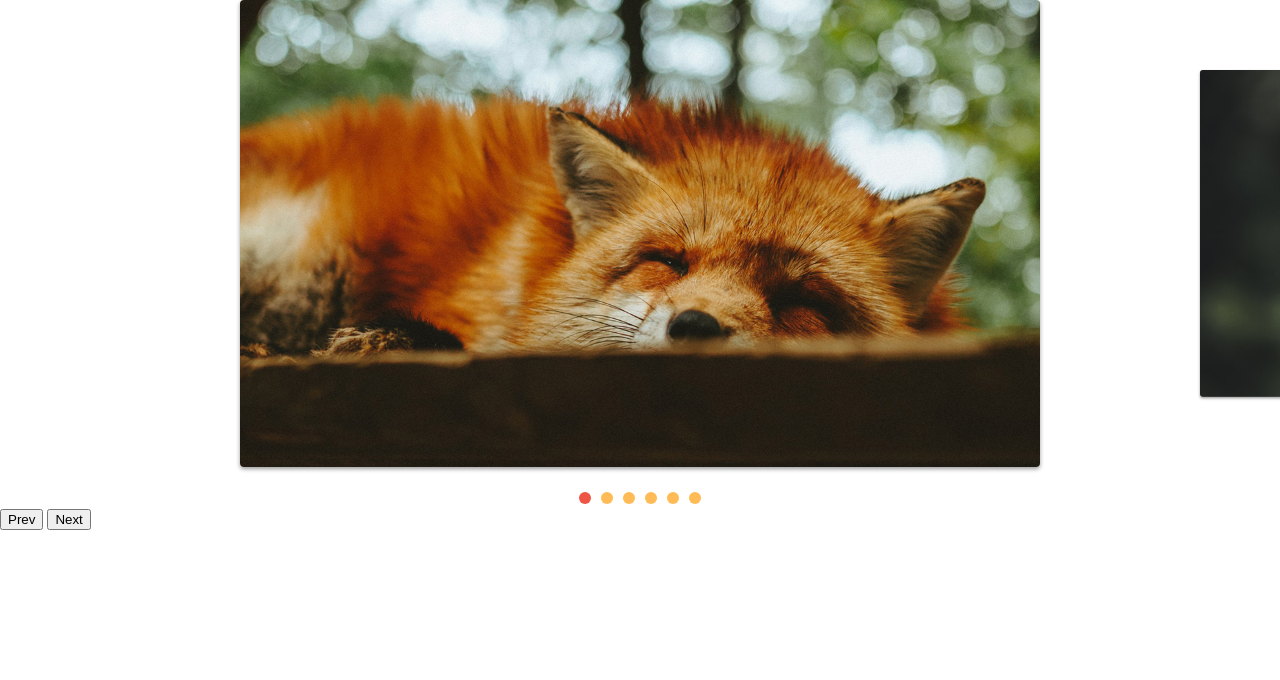
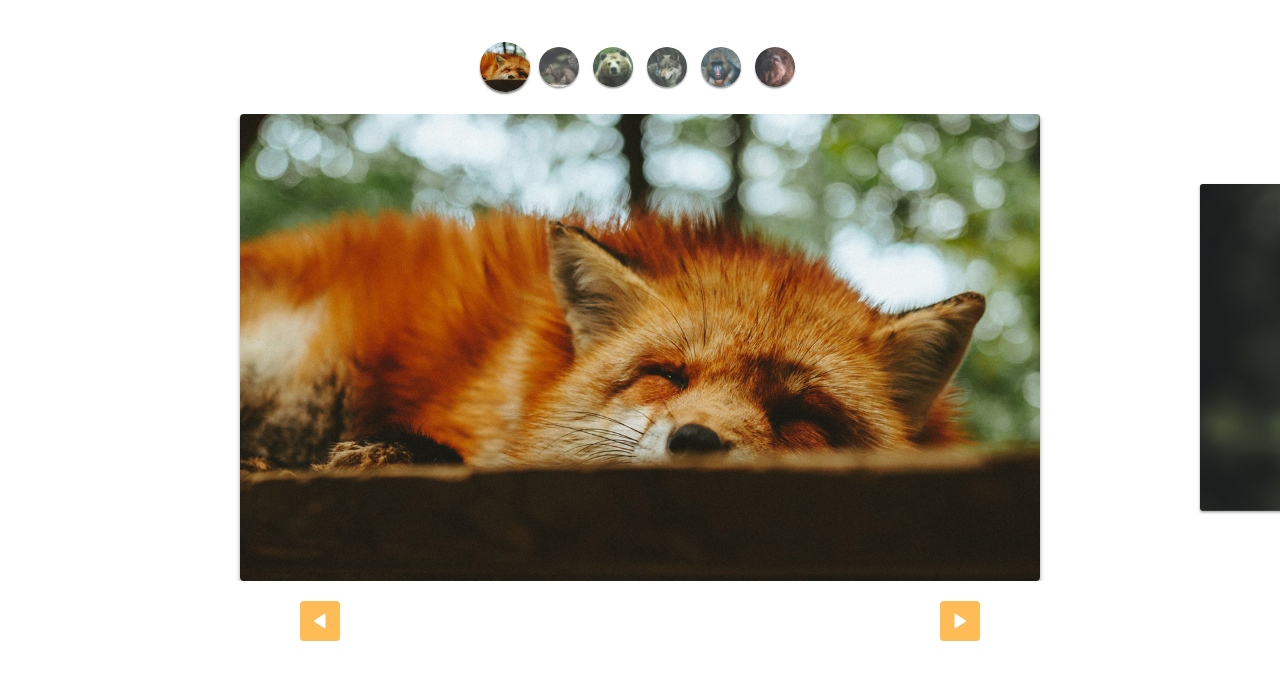
Before and after one commit to lgpassarini/slide-animais, a plain HTML site: page index.html in a window 1280 px wide. Drawn offline with Linux system fonts and the light colour scheme.

Commit message:
custom controls

```diff
--- a/css/style.css
+++ b/css/style.css
@@ -64,3 +64,49 @@ img {
 [data-control="slide"] li a:hover {
   background: #e54;
 }
+
+.custom-control {
+  display: flex;
+  flex-wrap: wrap;
+  justify-content: center;
+  margin-top: 40px;
+  margin-bottom: 20px;
+  list-style: none;
+}
+
+.custom-control li {
+  opacity: 0.8;
+  transform: scale(0.8);
+  width: 50px;
+  height: 50px;
+  border-radius: 50%;
+  overflow: hidden;
+  margin: 2px;
+  box-shadow: 0 2px 2px rgba(0, 0, 0, 0.5);
+  transition: 0.3s;
+}
+
+.custom-control li.active {
+  opacity: 1;
+  transform: scale(1);
+}
+
+.arrow-nav {
+  display: flex;
+  justify-content: space-around;
+  margin: 20px 0;
+}
+
+.arrow-nav button {
+  cursor: pointer;
+  border: none;
+  border-radius: 4px;
+  color: white;
+  width: 40px;
+  height: 40px;
+  background: #fb5 url("../img/arrow.svg") center center no-repeat;
+}
+
+.arrow-nav button.prev {
+  transform: rotate(-180deg);
+}
--- a/index.html
+++ b/index.html
@@ -10,6 +10,14 @@
 </head>
 
 <body>
+  <div class="custom-control">
+    <li><img src="./img/foto1-thumb.jpg"></li>
+    <li><img src="./img/foto2-thumb.jpg"></li>
+    <li><img src="./img/foto3-thumb.jpg"></li>
+    <li><img src="./img/foto4-thumb.jpg"></li>
+    <li><img src="./img/foto5-thumb.jpg"></li>
+    <li><img src="./img/foto6-thumb.jpg"></li>
+  </div>
   <div class="wrapper">
     <ul class="slide">
       <li><img src="./img/foto1.jpg" alt=""></li>
@@ -21,8 +29,8 @@
     </ul>
   </div>
   <div class="arrow-nav">
-    <button class="prev">Prev</button>
-    <button class="next">Next</button>
+    <button class="prev"></button>
+    <button class="next"></button>
   </div>
 
   <script type="module" src="./script/script.js"></script>
--- a/script/script.js
+++ b/script/script.js
@@ -1,7 +1,7 @@
-import { SlideNav } from "./slide.js";
+import SlideNav from "./slide.js";
 
 const slide = new SlideNav(".slide", ".wrapper");
 
 slide.init();
 slide.addArrow(".prev", ".next");
-slide.addControl();
+slide.addControl(".custom-control");
--- a/script/slide.js
+++ b/script/slide.js
@@ -163,7 +163,7 @@ export class Slide {
   }
 }
 
-export class SlideNav extends Slide {
+export default class SlideNav extends Slide {
   constructor(slide, wrapper) {
     super(slide, wrapper);
     this.bindControlEvents();
```
